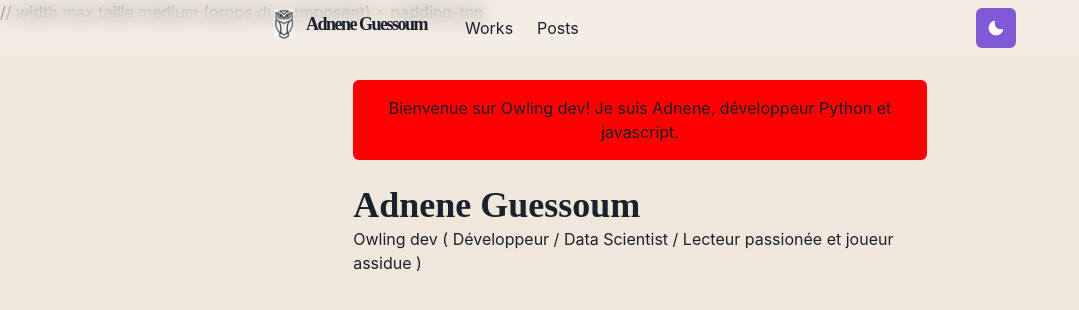
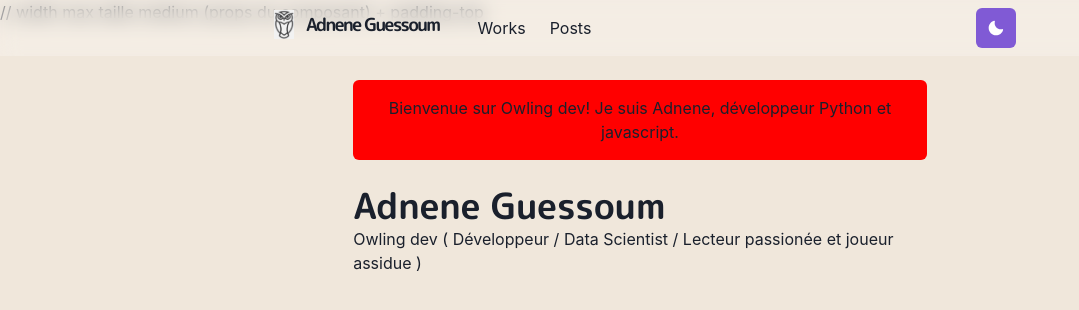
Before and after one commit to adnene-guessoum/Owling-dev, a Next.js app: page / in a window 1280 px wide. Shown: the top 310 px of the page, without its empty margins (0-1079 px from the left). Built offline with nearby package versions, Linux system fonts and the light colour scheme.

Commit message:
Change Font

```diff
--- /dev/null
+++ b/components/fonts.js
@@ -0,0 +1,10 @@
+// changer les fonts pour rire un peu
+import { Global, css } from '@emotion/react'
+
+const Fonts = () => (
+	<Global
+	styles={`@import url('https://fonts.googleapis.com/css2?family=M+PLUS+Rounded+1c:wght@300;700&display=swap');`}
+	/>
+)
+
+export default Fonts
--- a/pages/_app.js
+++ b/pages/_app.js
@@ -12,6 +12,9 @@
 // compatibilité chakra mode nuit
 import theme from '../libs/theme'
 
+// fonts google API
+import Fonts from '../components/fonts'
+
 const SiteWeb = ({ Component, pageProps, router }) => {
 				// prop component réfère à la page active
 				// naviguer sur les routes change la page active
@@ -19,6 +22,7 @@
 
 	return (
 		<ChakraProvider theme={theme}>
+			<Fonts />
 			<Layout router={router}>
 			<Component {...pageProps} key={router.route}/>
 			</Layout>
```
